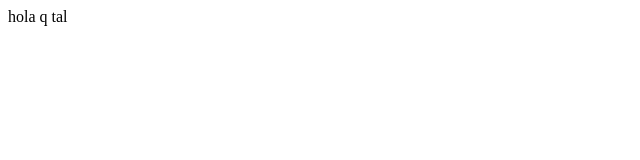
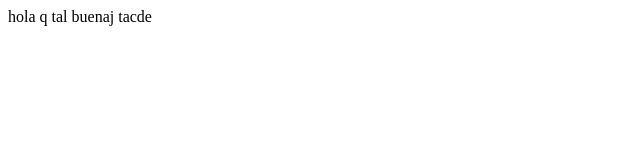
Before and after one commit to zlJuanF258lz/ProyectoDemoCursoPrework, a plain HTML site: page index.html in a window 1280 px wide. Shown: the whole page, without its empty margins (0-640 px from the left). Drawn offline with Linux system fonts and the light colour scheme.

Commit message:
cambios xdxdxd

```diff
--- a/index.html
+++ b/index.html
@@ -9,7 +9,7 @@
 </head>
 
 <body>
-    hola q tal
+    hola q tal buenaj tacde
 </body>
 
 </html>
```
